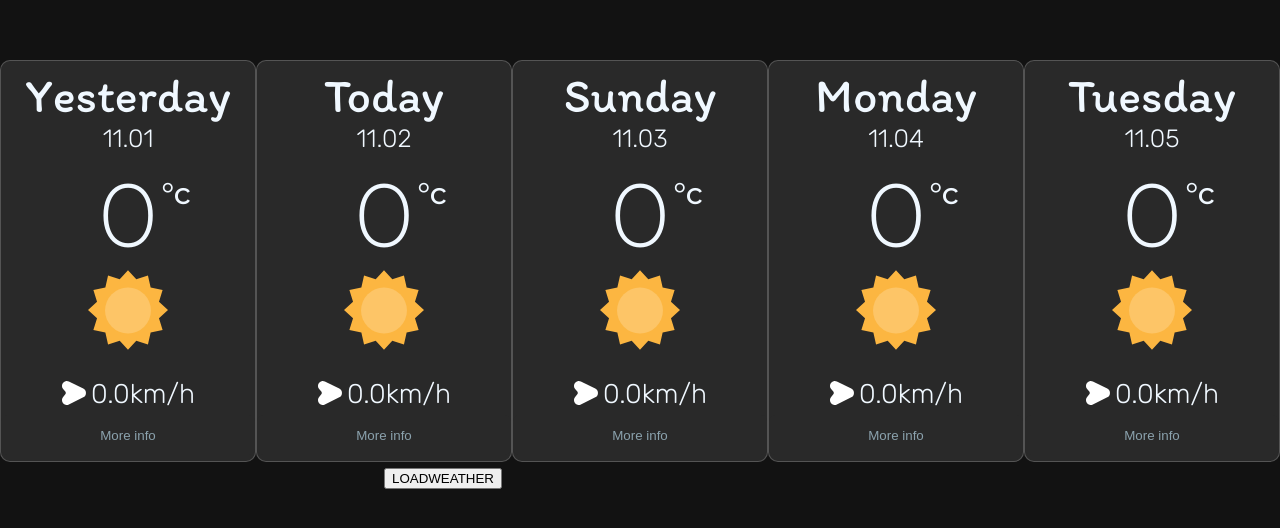
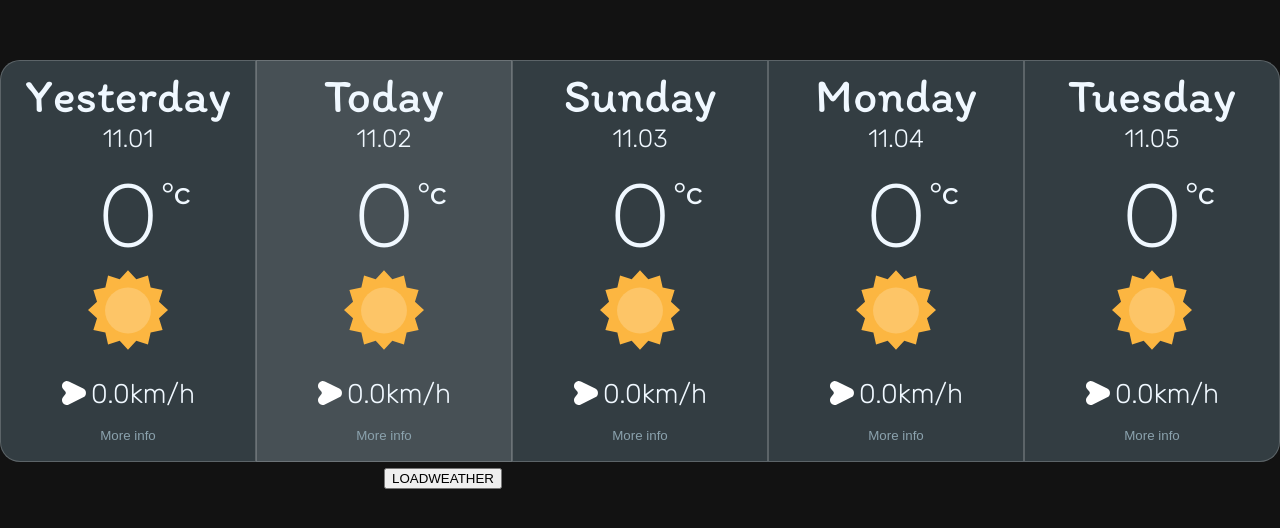
Before and after one commit to Vark11/weatherApp, a React (Create React App) app: page / in a window 1280 px wide. Shown: the part 172-700 px from the top of the page. Built offline with nearby package versions, Linux system fonts and the light colour scheme.

Commit message:
made prettier dayBlocks

```diff
--- a/public/index.html
+++ b/public/index.html
@@ -17,7 +17,7 @@
     <link rel="icon" ref="./favicon.ico">
     <link rel="preconnect" href="https://fonts.googleapis.com">
     <link rel="preconnect" href="https://fonts.gstatic.com" crossorigin>
-    <link href="https://fonts.googleapis.com/css2?family=Itim&family=Kanit:ital,wght@0,100;0,200;0,300;0,400;0,500;0,600;0,700;0,800;0,900;1,100;1,200;1,300;1,400;1,500;1,600;1,700;1,800;1,900&family=Montserrat:ital,wght@0,100..900;1,100..900&family=Rubik:ital,wght@0,300..900;1,300..900&display=swap" rel="stylesheet">    <!--
+    <link href="https://fonts.googleapis.com/css2?family=Itim&family=Kanit:ital,wght@0,100;0,200;0,300;0,400;0,500;0,600;0,700;0,800;0,900;1,100;1,200;1,300;1,400;1,500;1,600;1,700;1,800;1,900&family=Open+Sans:ital,wght@0,300..800;1,300..800&family=Montserrat:ital,wght@0,100..900;1,100..900&family=Rubik:ital,wght@0,300..900;1,300..900&display=swap" rel="stylesheet">    <!--
       Notice the use of %PUBLIC_URL% in the tags above.
       It will be replaced with the URL of the `public` folder during the build.
       Only files inside the `public` folder can be referenced from the HTML.
--- a/src/components/DayBlock.tsx
+++ b/src/components/DayBlock.tsx
@@ -1,6 +1,8 @@
 import { ReactElement } from "react";
 import { WeatherIcon } from "./WeatherIcon";
 import { WindDirection } from "./WindDirection";
+import { useEffect } from "react";
+import CSS from "csstype";
 
 interface weatherDay {
   temp: number;
@@ -9,11 +11,44 @@ interface weatherDay {
   windSpeed: string;
   windDirection: string;
   weatherCode: number;
+  index: number;
 }
 
+const styledDayBlockFirst: CSS.Properties = {
+  borderTopLeftRadius: "20px",
+  borderBottomLeftRadius: "20px",
+};
+const styledDayBlockLast: CSS.Properties = {
+  borderTopRightRadius: "20px",
+  borderBottomRightRadius: "20px",
+};
+const styledMoreInfoButtonFirst: CSS.Properties = {
+  borderBottomLeftRadius: "12px",
+};
+const styledMoreInfoButtonLast: CSS.Properties = {
+  borderBottomRightRadius: "12px",
+};
+const styledTodayBlock: CSS.Properties = {
+  backgroundColor: "#475055",
+};
+
 export default function DayBlock(weather: weatherDay): ReactElement {
+  useEffect(() => changeBackgroundDayBlock(weather), [weather]);
+
   return (
-    <div className="day-block">
+    <div
+      className="day-block"
+      style={
+        weather.index !== 1
+          ? weather.index === -1
+            ? styledDayBlockLast
+            : weather.index === 0
+            ? styledDayBlockFirst
+            : styledTodayBlock
+          : undefined
+      }
+      id={"dayBlock" + weather.date}
+    >
       <div className="current-day">{weather.day}</div>
       <div className="current-date">{weather.date}</div>
       <div className="current-temperature">
@@ -30,7 +65,37 @@ export default function DayBlock(weather: weatherDay): ReactElement {
         </div>
         <div className="wind-speed">{weather.windSpeed}km/h</div>
       </div>
-      <button className="more-info-button">More info</button>
+      <button
+        className="more-info-button"
+        style={
+          weather.index !== 1
+            ? weather.index === -1
+              ? styledMoreInfoButtonLast
+              : styledMoreInfoButtonFirst
+            : undefined
+        }
+      >
+        More info
+      </button>
     </div>
   );
 }
+
+function changeBackgroundDayBlock(weather: weatherDay): void {
+  const dayBlock = document.getElementById("dayBlock" + weather.date);
+  if (dayBlock) {
+    dayBlock.addEventListener("mouseover", () => {
+      dayBlock.style.backgroundColor = "#293135";
+    });
+    dayBlock.addEventListener("mouseout", () => {
+      if (dayBlock.id === "dayBlock" + (new Date().getMonth() + 1) + "." + new Date().getDate()) {
+        dayBlock.style.backgroundColor = "#475055";
+      } else if (dayBlock.id === "dayBlock" + (new Date().getMonth() + 1) + ".0" + new Date().getDate()) {
+        dayBlock.style.backgroundColor = "#475055";
+      } else {
+        dayBlock.style.backgroundColor = "";
+      }
+
+    });
+  }
+}
--- a/src/components/DayBlocksContainer.tsx
+++ b/src/components/DayBlocksContainer.tsx
@@ -52,6 +52,7 @@ export function DayBlocksContainer({
         windSpeed={windSpeed[i]}
         windDirection={windDirection[i]}
         weatherCode={weatherCode[i]}
+        index={i === 0 || i === days - 1 ? (i === 0 ? 0 : -1) : i === 1 ? 2 : 1}
       />
     );
   }
--- a/src/styles/main.scss
+++ b/src/styles/main.scss
@@ -1,6 +1,6 @@
 $main-black: #121212;
-$main-grey: #292929;
-
+$main-grey: #333D42;
+$day-block-hovered: #293135;
 html {
   background-color: $main-black;
 }
@@ -45,7 +45,6 @@ html {
       top: 80%;
       left: 30%;
     }
-
     .weather-containers {
       margin-top: 20px;
       margin-bottom: 20px;
@@ -57,12 +56,11 @@ html {
       height: 100%;
 
       .day-block {
+
         display: flex;
         flex-direction: column;
         align-items: center;
         justify-content: center;
-        border-radius: 10px;
-
         width: 20%;
         height: 40%;
         background-color: $main-grey;
@@ -78,6 +76,10 @@ html {
         border: 1px solid rgba(255, 255, 255, 0.2);
         cursor: pointer;
         z-index: 1;
+
+        &:hover {
+          background-color: $day-block-hovered;
+        }
 
         .current-day {
           font-family: "Itim", cursive;
@@ -136,16 +138,12 @@ html {
         .more-info-button {
           width: 100%;
           height: 40px;
+          background: transparent;
           margin-top: 5px;
           color: rgb(139, 162, 173);
           border: none;
-          background-color: $main-grey;
           border-radius: 6px;
           cursor: pointer;
-
-          &:hover {
-            background-color: #333d42;
-          }
         }
       }
     }
```
Also changed, not shown: src/components/WeatherIcon.tsx (+4 -4 lines).
